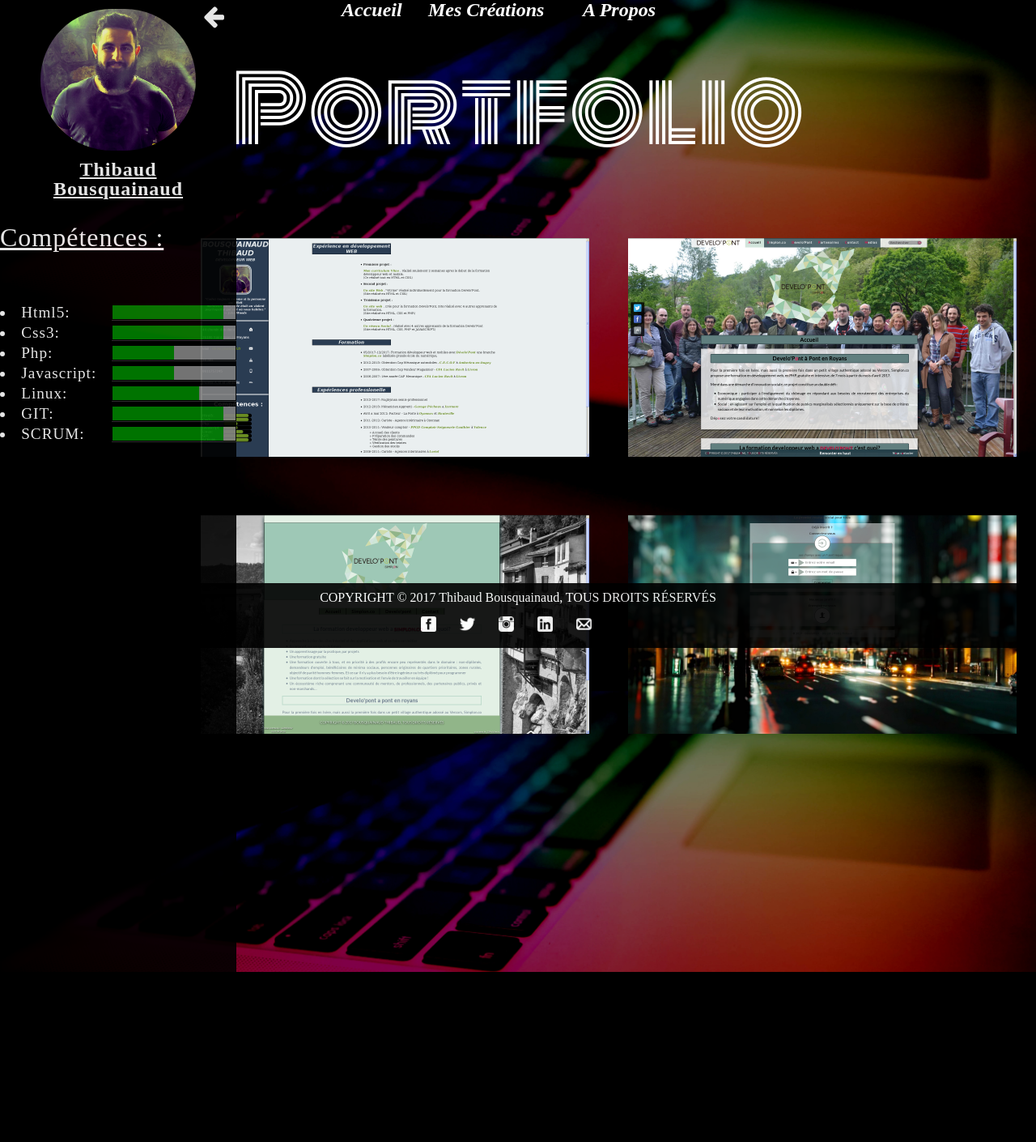
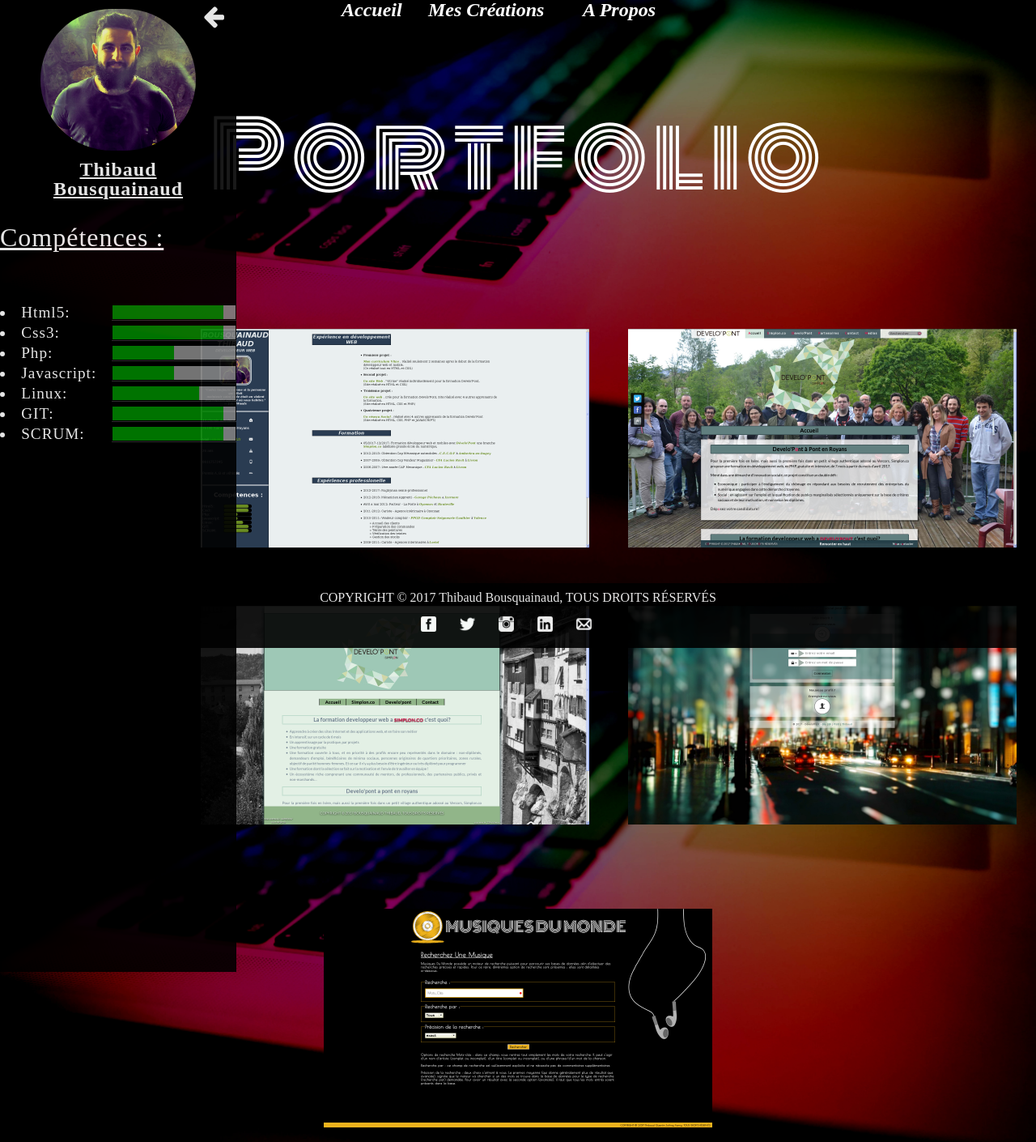
Before and after one commit to thibaud26/portfolio, a PHP site: page /mesCreations.php in a window 1280 px wide. Shown: the whole page at 81% size. Before the commit the page ends 1200 px from the top, so only its background shows below. Run offline with PHP 8.4, Linux system fonts and the light colour scheme; some libraries are stand-ins or nearby versions.

Commit message:
ajout sitemusique

```diff
--- a/css/main.css
+++ b/css/main.css
@@ -65,8 +65,10 @@
 
 
 .titre {
+    font-family: "Monoton",cursive;
     font-size: 7em;
-    font-family: 'Monoton', cursive;
+    letter-spacing: 6px;
+    line-height: 2em;
     padding-top: 0.5em;
 
 }
@@ -302,6 +304,11 @@
     width: 10em;
 }
 
+.photositemusique {
+    width: 10em;
+    padding-top: 2em;
+}
+
 
 /****************** Float Shadow *******************/
 
--- a/mesCreations.php
+++ b/mesCreations.php
@@ -95,6 +95,14 @@
     </a></p></section>
     </div>
 
+    <div class="photoBas2">
+	<section><p><a class="hvr-float-shadow"
+                   href="../moteurrecherchemusiques/index.html">
+                    <img class="photositemusique" src="images/photositemusique1.png" alt="site musique"/>
+	</a></p></section>
+
+    </div>
+
         </main>
 
         <footer>
```
Also changed, not shown: images/photositemusique1.png (added).
